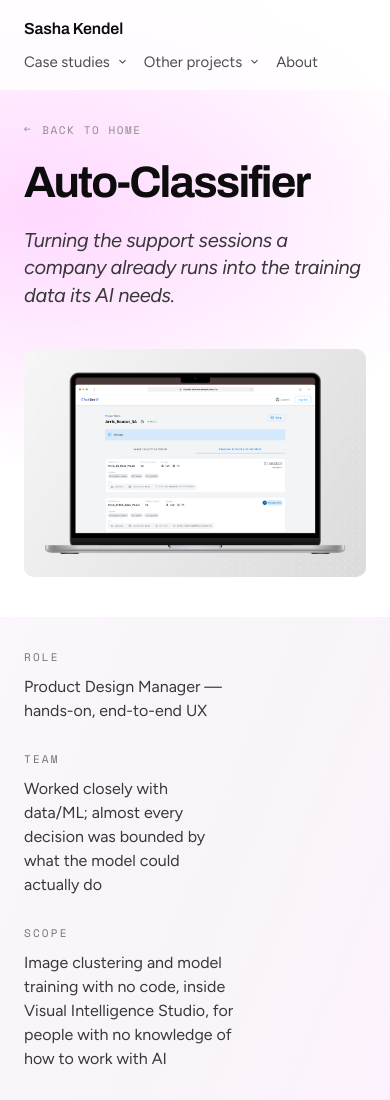
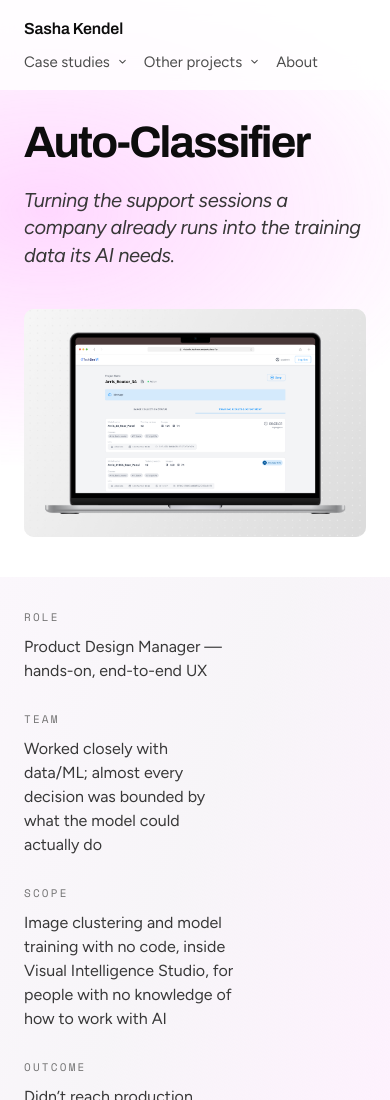
Before and after one commit to sash-kendel/portfolio-site, a website: page auto-classifier.html in a window 390 px wide. Shown: the top 1100 px of the page. Drawn offline with nearby package versions, Linux system fonts and the light colour scheme.

Commit message:
Fix phone number, remove back-link breadcrumb, center dropdown nums
- Gate contact phone corrected to +972 54 302 96 35
- Removed the "Back to home" breadcrumb from all case study pages
  (and its now-unused .back-link CSS)
- Nav dropdown items used align-items: baseline, which sat the small
  mono-font item number visibly higher than the label text; switched
  to align-items: center

```diff
--- a/auto-classifier.html
+++ b/auto-classifier.html
@@ -13,7 +13,7 @@
 <link rel="apple-touch-icon" href="images/favicon/apple-touch-icon.png">
 <link rel="preconnect" href="https://fonts.googleapis.com">
 <link rel="preconnect" href="https://fonts.gstatic.com" crossorigin>
-<link rel="stylesheet" href="css/main.css?v=1787819871">
+<link rel="stylesheet" href="css/main.css?v=1787822484">
 <noscript><style>[data-reveal], [data-hero-anim] { opacity: 1 !important; transform: none !important; }</style></noscript>
 </head>
 <body>
@@ -58,9 +58,6 @@
 <div class="page">
 <header class="page-hero">
   <div class="bloom" aria-hidden="true"><div class="bloom__inner"></div></div>
-
-  <a href="home.html" class="back-link" data-hero-anim="1"><span class="back-link__arrow" aria-hidden="true">&larr;</span> Back to home</a>
-
   <h1 class="h1" data-hero-anim="2">Auto-Classifier</h1>
 
   <p class="subtitle" data-hero-anim="3">Turning the support sessions a company already runs into the training data its AI needs.</p>
--- a/css/base.css
+++ b/css/base.css
@@ -401,22 +401,6 @@ h1, h2, h3, p, blockquote, figure { margin: 0; }
 .case-card:hover .case-card__arrow { transform: translateX(10px); }
 .case-card__desc { font-size: var(--text-card-body); line-height: 1.5; color: var(--ink-soft); text-wrap: pretty; }
 
-/* ---------- Back link ---------- */
-
-.back-link {
-  display: inline-flex;
-  align-items: center;
-  gap: 10px;
-  font-family: var(--font-mono);
-  font-size: var(--text-meta);
-  letter-spacing: var(--tracking-meta);
-  text-transform: uppercase;
-  color: var(--ink-meta);
-  transition: color 160ms ease;
-}
-.back-link:hover { color: var(--accent); }
-.back-link__arrow { display: inline-flex; align-items: center; transform: translateY(-1.5px); }
-
 /* ---------- Divider ---------- */
 
 .divider { height: 1px; background: var(--border-soft); }
--- a/css/header.css
+++ b/css/header.css
@@ -122,7 +122,7 @@
 
 .nav-dropdown__item {
   display: flex;
-  align-items: baseline;
+  align-items: center;
   gap: 12px;
   padding: 11px 14px;
   border-radius: var(--radius);
--- a/middleware.js
+++ b/middleware.js
@@ -178,7 +178,7 @@ function gatePage({ showError = false } = {}) {
   <p class="lock-subtitle">
     This page is restricted under an NDA. <br>
     Contact me at <a href="mailto:alexandra.yelagina@gmail.com">alexandra.yelagina@gmail.com</a><br>
-    or +973 543 029 635 to request access.
+    or +972 54 302 96 35 to request access.
   </p>
 
   <div class="lock-field">
```
Also changed, not shown: about.html (+1 -1 lines), connectivity-guru.html (+1 -4 lines), data-collection-app.html (+1 -4 lines), home.html (+1 -1 lines), pages/auto-classifier.content.html (+0 -3 lines), pages/connectivity-guru.content.html (+0 -3 lines), pages/data-collection-app.content.html (+0 -3 lines), pages/sophie-ai.content.html (+0 -3 lines), pages/techsee-live.content.html (+0 -3 lines), sophie-ai.html (+1 -4 lines), techsee-live.html (+1 -4 lines).
